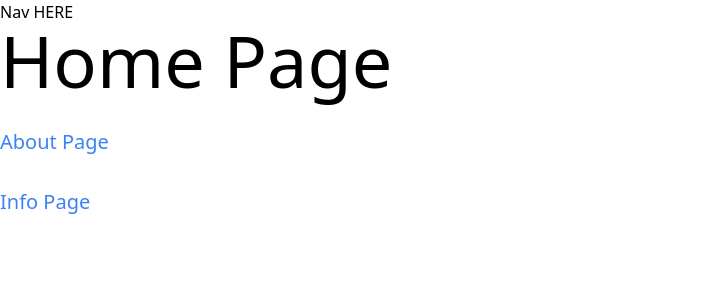
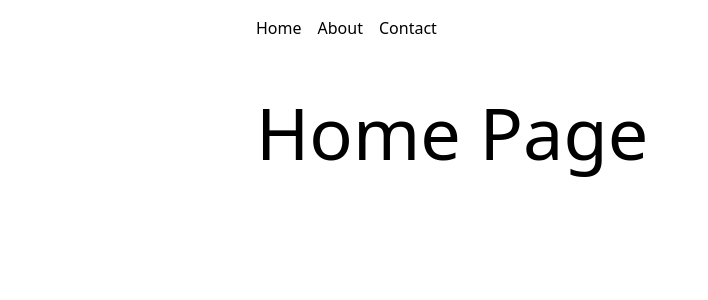
Before and after one commit to lucaserm/next-tutorial, a Next.js app: page / in a window 1280 px wide. Shown: the top 300 px of the page, without its empty margins (0-708 px from the left). Built offline with nearby package versions, Linux system fonts and the light colour scheme.

Commit message:
Criando e implementando uma navbar

```diff
--- a/app/layout.tsx
+++ b/app/layout.tsx
@@ -1,13 +1,16 @@
 import React from 'react';
 import './globals.css';
+import Navbar from '@/components/Navbar';
 
 export default function RootLayout({ children }: { children: React.ReactNode }) {
-  return <html lang='pt-br'>
-    <body>
-      <nav>
-        Nav HERE
-      </nav>
-      {children}
-    </body>
-  </html>
+  return (
+    <html lang='pt-br'>
+      <body>
+        <Navbar />
+        <main className='max-w-3xl mx-auto py-10'>
+          {children}
+        </main>
+      </body>
+    </html>
+  )
 }
--- a/app/page.tsx
+++ b/app/page.tsx
@@ -5,9 +5,6 @@ function HomePage() {
   return (
     <div>
       <h1 className='text-7xl'>Home Page</h1>
-      <Link href={"/about"} className='text-xl text-blue-500 inline-block mt-8'>About Page</Link>
-      <br />
-      <Link href={"/info"} className='text-xl text-blue-500 inline-block mt-8'>Info Page</Link>
     </div>
   )
 }
--- /dev/null
+++ b/components/Navbar.tsx
@@ -0,0 +1,14 @@
+import Link from 'next/link'
+import React from 'react'
+
+function Navbar() {
+  return (
+    <nav className='max-w-3xl mx-auto py-4 flex gap-x-4'>
+      <Link href='/'>Home</Link>
+      <Link href='/about'>About</Link>
+      <Link href='/info/contact'>Contact</Link>
+    </nav>
+  )
+}
+
+export default Navbar
```
